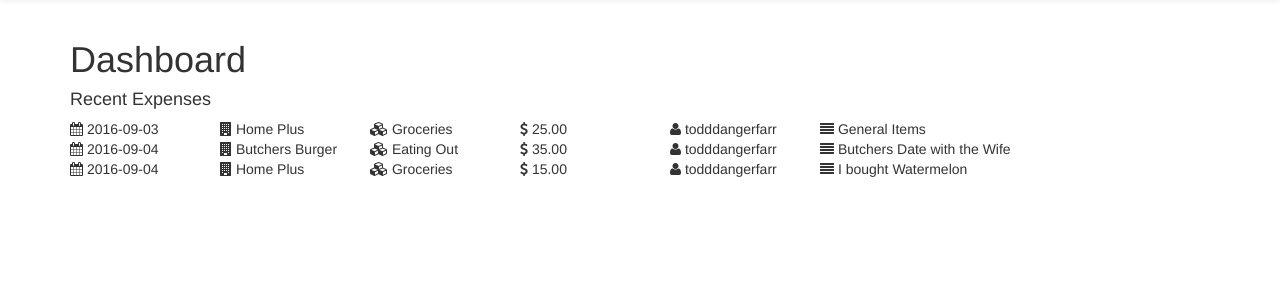
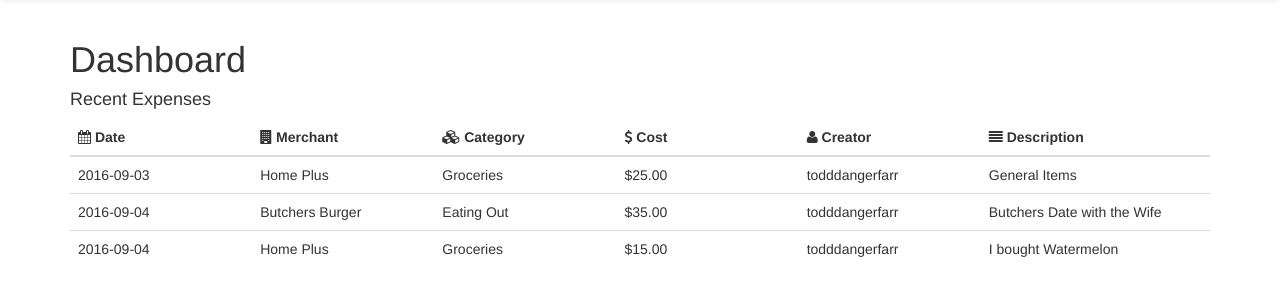
Before and after one commit to todddangerfarr/budget-trax, a Flask app: page /dashboard in a window 1280 px wide. Shown: the part 52-352 px from the top of the page. Run offline with Flask 2, Linux system fonts and the light colour scheme; a user stored in the database is signed in; data comes from the database, SQL or seed files in the repository; both versions use the stored data as it was after the commit; some libraries are stand-ins or nearby versions.

Commit message:
Additions: Added 404 and 500 error handlers and some dashboard styling.

```diff
--- a/application.py
+++ b/application.py
@@ -134,6 +134,15 @@ def add_merchant():
             return redirect(url_for('dashboard'))
     return render_template('add_merchant.html', user=user, form=form)
 
+@app.errorhandler(404)
+def not_found_error(error):
+    return render_template('404.html'), 404
+
+@app.errorhandler(500)
+def internal_error(error):
+    db.session.rollback()
+    return render_template('500.html'), 500
+
 # start flask application
 if __name__ == '__main__':
     with app.app_context():
--- a/static/css/main.css
+++ b/static/css/main.css
@@ -0,0 +1,40 @@
+/* APPLICATION MAIN STYLING */
+
+/************************************************************** Font Classes */
+
+.century-gothic {
+  font-family: 'Century Gothic';
+}
+
+/************************************************************ Dashboard Page */
+
+.recent-expenses th {
+  padding: 5px 0px;
+}
+
+.recent-expenses td {
+  min-width: 150px;
+  padding: 3px 0px;
+}
+
+
+/****************************************************************** 404 Page */
+
+.sad-404 {
+  font-size: 300px;
+}
+
+.container-404 {
+  background-color: tomato;
+  height: 100vh;
+}
+
+.text-404 {
+  width:500px;
+  height:500px;
+  position:absolute;
+  left:50%;
+  top:50%;
+  margin-left:-250px;
+  margin-top:-250px;
+}
--- a/templates/dashboard.html
+++ b/templates/dashboard.html
@@ -3,17 +3,27 @@
 {% block content %}
   <h1>Dashboard</h1>
 
-  <div>
+  <div class="recent-expenses">
     <h4>Recent Expenses</h4>
-    <table>
+    <table class="table table-hover">
+      <thead>
+        <tr>
+          <th><i class="fa fa-calendar"></i> Date</th>
+          <th><i class="fa fa-building"></i> Merchant</th>
+          <th><i class="fa fa-cubes"></i> Category</th>
+          <th><i class="fa fa-dollar"></i> Cost</th>
+          <th><i class="fa fa-user"></i> Creator</th>
+          <th><i class="fa fa-align-justify"></i> Description</th>
+        </tr>
+      </thead>
       {% for expense in recent_expenses %}
         <tr>
-          <td style="width: 150px;"><i class="fa fa-calendar"></i> {{ expense.date }}</td>
-          <td style="width: 150px;"><i class="fa fa-building"></i> {{ expense.merchant }}</td>
-          <td style="width: 150px;"><i class="fa fa-cubes"></i> {{ expense.category }}</td>
-          <td style="width: 150px;"><i class="fa fa-dollar"></i> {{ '{:.2f}'.format(expense.cost / 100) }}</td>
-          <td style="width: 150px;"><i class="fa fa-user"></i> {{ expense.creator.username }}</td>
-          <td style="width: 200px;"><i class="fa fa-align-justify"></i> {{ expense.description }}</td>
+          <td>{{ expense.date }}</td>
+          <td>{{ expense.merchant }}</td>
+          <td>{{ expense.category }}</td>
+          <td>{{ '${:.2f}'.format(expense.cost / 100) }}</td>
+          <td>{{ expense.creator.username }}</td>
+          <td>{{ expense.description }}</td>
         </tr>
       {% endfor %}
     </table>
--- a/templates/index.html
+++ b/templates/index.html
@@ -3,7 +3,7 @@
 {% block content %}
 <div class="jumbotron">
   <h1>Welcome To Budget Trax!</h1>
-  <p>...</p>
+  <p>Budget Trax is an online budgetting application to help you set targets and track your progress against them throughout the month.</p>
   <p><a class="btn btn-primary btn-lg" href="#" role="button">Learn more</a></p>
 </div>
 {% endblock %}
--- a/templates/layout.html
+++ b/templates/layout.html
@@ -2,15 +2,15 @@
 <html>
     <head>
         <meta charset="utf-8">
-        <meta http-equiv="X-UA-Compatible" content="IE=edge,chrome=1">
+        <meta http-equiv="X-UA-Compatible" content="IE=edge, chrome=1">
         <title>{% block title %} Budget Trax {% endblock %}</title>
         <meta name="description" content="">
         <meta name="viewport" content="width=device-width, initial-scale=1">
         <link rel="stylesheet" href="/static/css/normalize.min.css">
-        <link rel="stylesheet" href="/static/css/main.css">
         <link rel="stylesheet" href="/static/css/bootstrap.min.css">
         <link rel="stylesheet" href="/static/css/font-awesome.min.css">
         <link rel="stylesheet" href="/static/css/bootstrap-theme.min.css">
+        <link rel="stylesheet" href="/static/css/main.css">
         {% block stylesheets %}{% endblock %}
         <script type="text/javascript" src="/static/js/jquery-3.1.0.min.js"></script>
         <script type="text/javascript" src="/static/js/bootstrap.min.js"></script>
```
Also changed, not shown: templates/404.html (added, +10 -0 lines), templates/500.html (added, +9 -0 lines), app.db.
